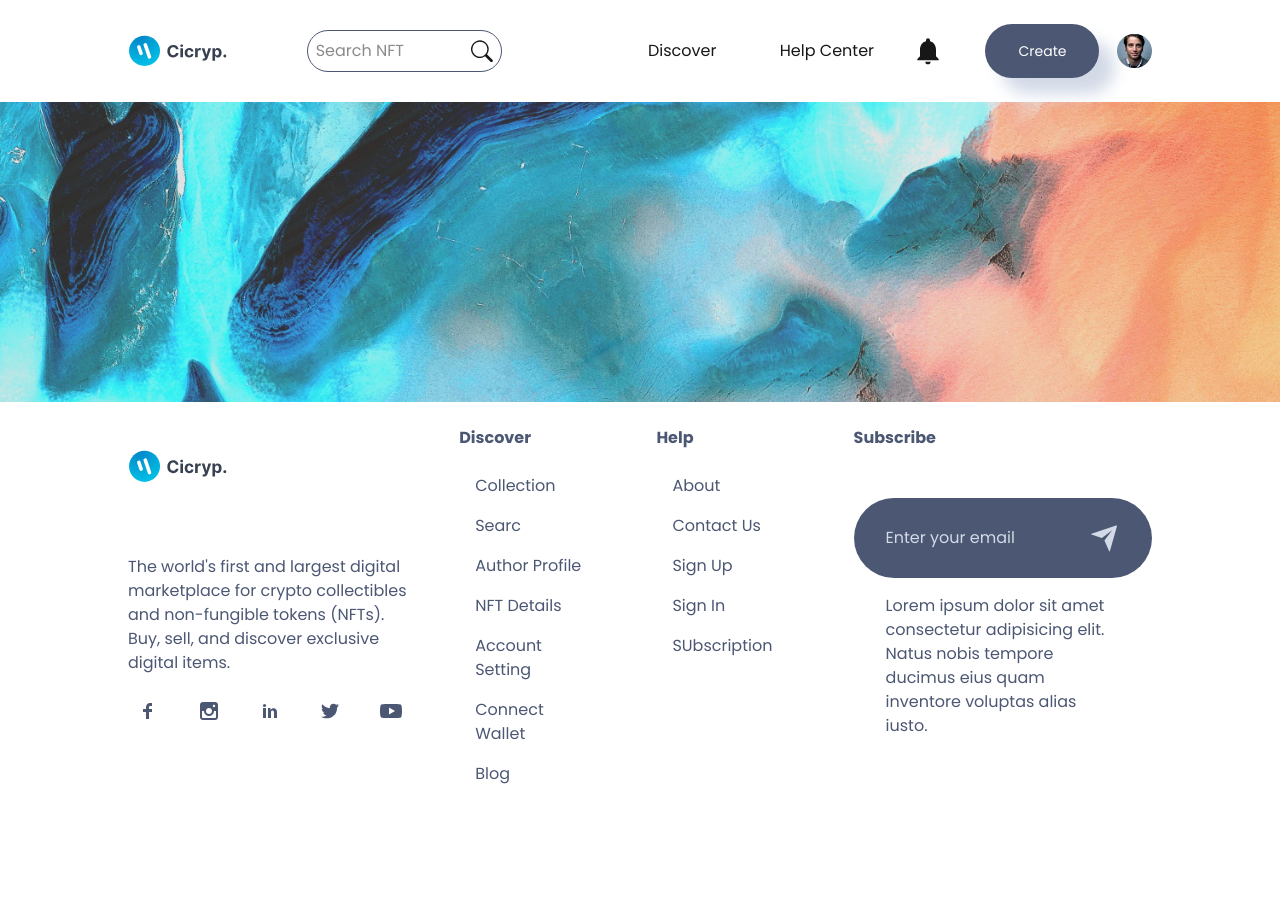
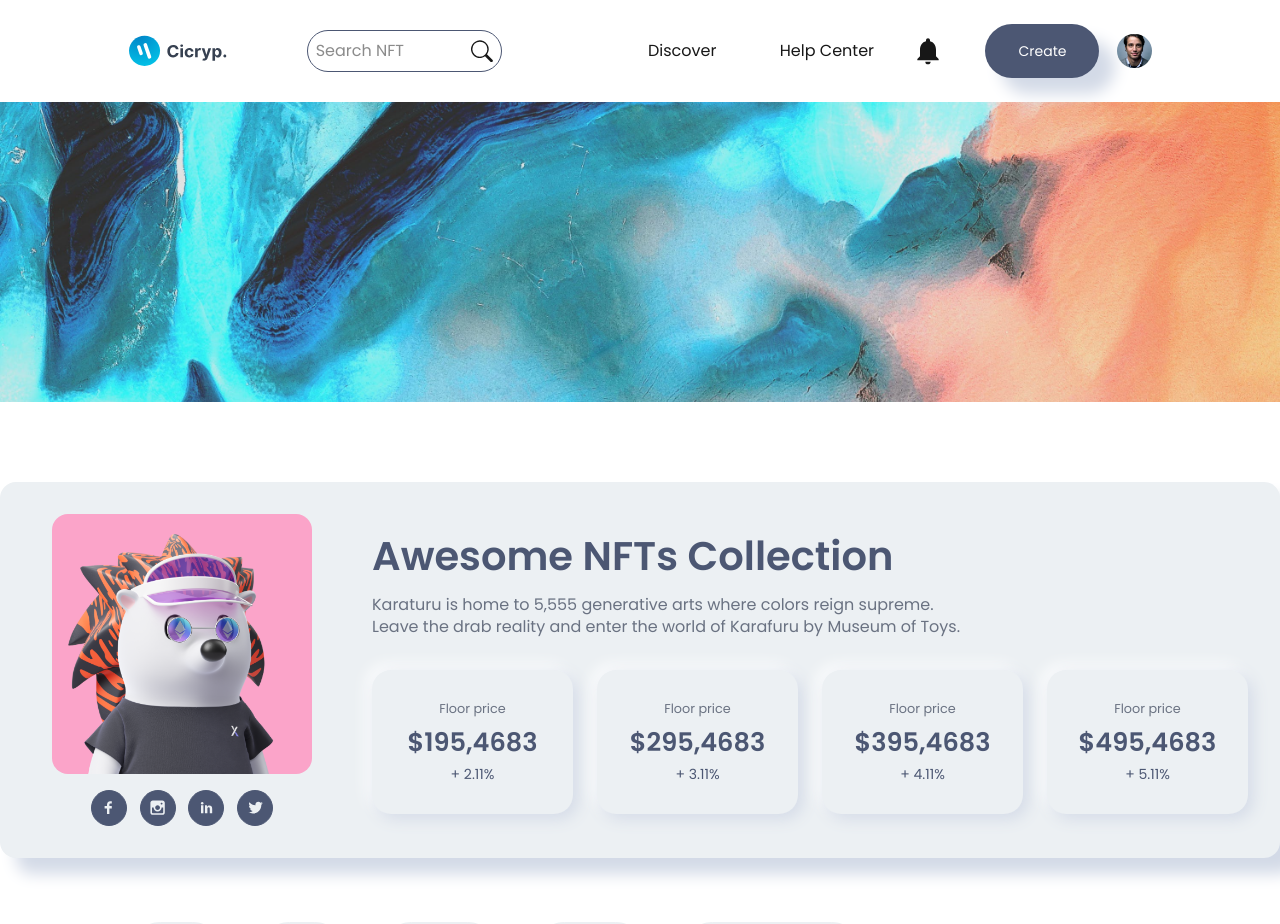
Before and after one commit to rahul-0407/nft-marketplace, a Next.js app in the folder nftfrontend/: page /collection in a window 1280 px wide. Shown: the top 924 px of the page. Before the commit the page ends 818 px from the top, so only its background shows below. Built offline with nearby package versions, Linux system fonts and the light colour scheme.

Commit message:
collectionProfile completed

```diff
--- a/nftfrontend/app/collection/page.js
+++ b/nftfrontend/app/collection/page.js
@@ -1,6 +1,7 @@
 import React from 'react'
 import Banner from '@/components/Banner'
-// import CollectionProfile from '@/components/CollectionProfile'
+import CollectionProfile from '@/components/CollectionProfile'
+import Filter from '@/components/Filter'
 // import Slider from '@/components/Slider'
 // import Brand from '@/components/Brand'
 // import Filter from '@/components/Filter'
@@ -9,6 +10,8 @@ const Collection = () => {
   return (
     <div className='collection'>
         <Banner bannerImage="./creatorbackground-1.jpeg" />
+        <CollectionProfile/>
+        <Filter/>
     </div>
   )
 }
--- a/nftfrontend/app/globals.css
+++ b/nftfrontend/app/globals.css
@@ -74,17 +74,171 @@ body {
 
 
 
-
-.banner_img_mobile{
-  display: none;
+.collectionProfile{
+  width: 100%;
+  margin-top: 5rem;
 }
 
-.banner_img{
-  height: 100px;
+.collectionProfile_box{
+  width: 80%;
+  margin-top: 0 auto;
+  display: grid;
+  grid-template-columns: 1fr 3fr;
+  gap: 3rem;
+  align-items: center;
+  background-color: var(--main-bg-color);
+  box-shadow: var(--box-shadow);
+  border-radius: 1rem;
+  padding: 1rem 2rem;
 }
 
-@media screen and (max-device-width: 35em) {
-  .banner_img_mobile{
-    display: block;
+.collectionProfile_box_left_img{
+  border-radius: 1rem;
+}
+
+.collectionProfile_box_left_social{
+  display: flex;
+  gap: 1rem;
+  align-items: center;
+  justify-content: center;
+  font-size: 1.3rem;
+  margin-top: .5rem;
+}
+
+.collectionProfile_box_left_social a{
+  background-color: var(--icons-color);
+  border: 1px solid var(--icons-color);
+  border-radius: 50%;
+  color: var(--main-bg-color);
+  display: grid;
+  padding: .3rem;
+  transition: all .3s ease-in;
+}
+
+.collectionProfile_box_left_social a:hover{
+  background-color: var(--main-bg-color);
+  box-shadow: var(--box-shadow);
+  color: var(--icons-color);
+}
+
+.collectionProfile_box_middle{
+  display: grid;
+  align-self: flex-start;
+}
+
+.collectionProfile_box_middle h1{
+  font-size: 3rem;
+  line-height: 0;
+}
+
+.collectionProfile_box_middle p{
+  line-height: 1.3;
+  width: 70%;
+}
+
+.collectionProfile_box_middle_box{
+  display: grid;
+  grid-template-columns: repeat(4, 1fr);
+  gap: 2rem;
+  background-color: var(--main-bg-color);
+  margin-top: 1.5rem;
+}
+
+.collectionProfile_box_middle_box_item{
+  box-shadow: var(--box-shadow-small);
+  background-color: var(--main-bg-color);
+  padding: 3rem 2rem;
+  border-radius: 2rem;
+  line-height: 0;
+  text-align: center;
+}
+
+.collectionProfile_box_middle_box_item p{
+  font-size: 2rem;
+  line-height: 0;
+}
+
+.collectionProfile_box_middle_box_item small{
+  display: block;
+  line-height: 3;
+}
+
+.collectionProfile_box_middle_box_item span{
+  color: var(--icons-color);
+}
+
+@media screen and (max-width: 35em) {
+  .collectionProfile_box{
+    width: 90%;
+    grid-template-columns: 1fr;
+    padding: 1rem .5rem;
+    gap: 1rem;
+  }
+
+  .collectionProfile_box_middle{
+    padding: 1rem;
+  }
+
+  .collectionProfile_box_middle_box{
+    grid-template-columns: 1fr 1fr;
+    gap: 1rem;
+  }
+
+  .collectionProfile_box_middle h1{
+    font-size: 1.8rem;
+    line-height: 1;
+  }
+
+  .collectionProfile_box_middle p{
+    line-height: 1.3;
+    width: 100%;
+    margin-top: -.5rem;
+  }
+
+  .collectionProfile_box_middle_box_item{
+    line-height: 0;
+    padding: 2rem 1rem;
+  }
+
+  .collectionProfile_box_middle_box_item p{
+    font-size: 1rem;
   }
 }
+
+@media screen and (min-device-width: 767px) and (max-device-width: 1024px) {
+  .collectionProfile_box{
+    width: 90%;
+    grid-template-columns: 1fr;
+    padding: 1rem .5rem;
+    gap: 1rem;
+  }
+
+  .collectionProfile_box_middle{
+    padding: 1rem;
+  }
+
+  .collectionProfile_box_middle_box{
+    grid-template-columns: 1fr 1fr;
+    gap: 1rem;
+  }
+
+  .collectionProfile_box_middle h1{
+    font-size: 1.8rem;
+    line-height: 1;
+  }
+
+  .collectionProfile_box_middle p{
+    line-height: 1.3;
+    width: 100%;
+    margin-top: -.5rem;
+  }
+
+  .collectionProfile_box_middle_box_item{
+    line-height: 0;
+    padding: 2rem 1rem;
+  }
+
+  .collectionProfile_box_middle_box_item p{
+    font-size: 1rem;
+  }
+}
--- a/nftfrontend/components/CollectionProfile.jsx
+++ b/nftfrontend/components/CollectionProfile.jsx
@@ -1,9 +1,120 @@
-import React from 'react'
+import React from "react";
+import {
+  TiSocialFacebook,
+  TiSocialLinkedin,
+  TiSocialTwitter,
+  TiSocialInstagram,
+} from "react-icons/ti";
 
 const CollectionProfile = () => {
+  const cardArray = [1, 2, 3, 4];
+
   return (
-    <div>CollectionProfile</div>
-  )
-}
+    <div className="w-full mt-20 flex justify-center text-(--icons-color)">
 
-export default CollectionProfile
+      {/* Main Card */}
+      <div
+        className="
+          w-full max-w-[1400px]
+          bg-(--main-bg-color)
+          shadow-(--box-shadow)
+          rounded-2xl
+          px-8 py-8
+          grid grid-cols-[300px_1fr]
+          gap-10
+          items-center
+
+          max-[1024px]:grid-cols-1
+          max-[1024px]:gap-6
+        "
+      >
+        {/* Left Image Section */}
+        <div className="flex flex-col items-center">
+          <div className="w-[260px] h-[260px] rounded-2xl overflow-hidden">
+            <img
+              src="./nft-image-1.png"
+              alt="nft image"
+              className="w-full h-full object-cover"
+            />
+          </div>
+
+          <div className="flex gap-[0.8rem] items-center justify-center text-[1.2rem] mt-4">
+            {[TiSocialFacebook, TiSocialInstagram, TiSocialLinkedin, TiSocialTwitter].map(
+              (Icon, i) => (
+                <a
+                  key={i}
+                  href="#"
+                  className="
+                    w-[36px] h-[36px]
+                    bg-(--icons-color)
+                    border border-(--icons-color)
+                    rounded-full
+                    text-(--main-bg-color)
+                    grid place-items-center
+                    transition-all duration-300 ease-in
+                    hover:bg-(--main-bg-color)
+                    hover:shadow-(--box-shadow)
+                    hover:text-(--icons-color)
+                  "
+                >
+                  <Icon />
+                </a>
+              )
+            )}
+          </div>
+        </div>
+
+        {/* Right Content */}
+        <div className="flex flex-col">
+          <h1 className="text-[2.5rem] font-semibold mb-2">
+            Awesome NFTs Collection
+          </h1>
+
+          <p className="text-gray-500 max-w-[600px] leading-[1.4]">
+            Karaturu is home to 5,555 generative arts where colors reign
+            supreme. Leave the drab reality and enter the world of Karafuru by
+            Museum of Toys.
+          </p>
+
+          {/* Stats Row */}
+          <div
+            className="
+              mt-8
+              grid grid-cols-4
+              gap-6
+
+              max-[768px]:grid-cols-2
+            "
+          >
+            {cardArray.map((_el, i) => (
+              <div
+                key={i}
+                className="
+                  bg-(--main-bg-color)
+                  shadow-(--box-shadow-small)
+                  rounded-[1.2rem]
+                  px-6 py-[1.8rem]
+                  text-center
+                "
+              >
+                <small className="block text-gray-500 mb-[0.3rem]">
+                  Floor price
+                </small>
+
+                <p className="text-[1.6rem] font-semibold">
+                  ${i + 1}95,4683
+                </p>
+
+                <span className="text-(--icons-color) text-sm">
+                  + {i + 2}.11%
+                </span>
+              </div>
+            ))}
+          </div>
+        </div>
+      </div>
+    </div>
+  );
+};
+
+export default CollectionProfile;
--- /dev/null
+++ b/nftfrontend/components/NFTCardTwo.jsx
@@ -0,0 +1,9 @@
+import React from 'react'
+
+const NFTCardTwo = () => {
+  return (
+    <div>NFTCardTwo</div>
+  )
+}
+
+export default NFTCardTwo
```
